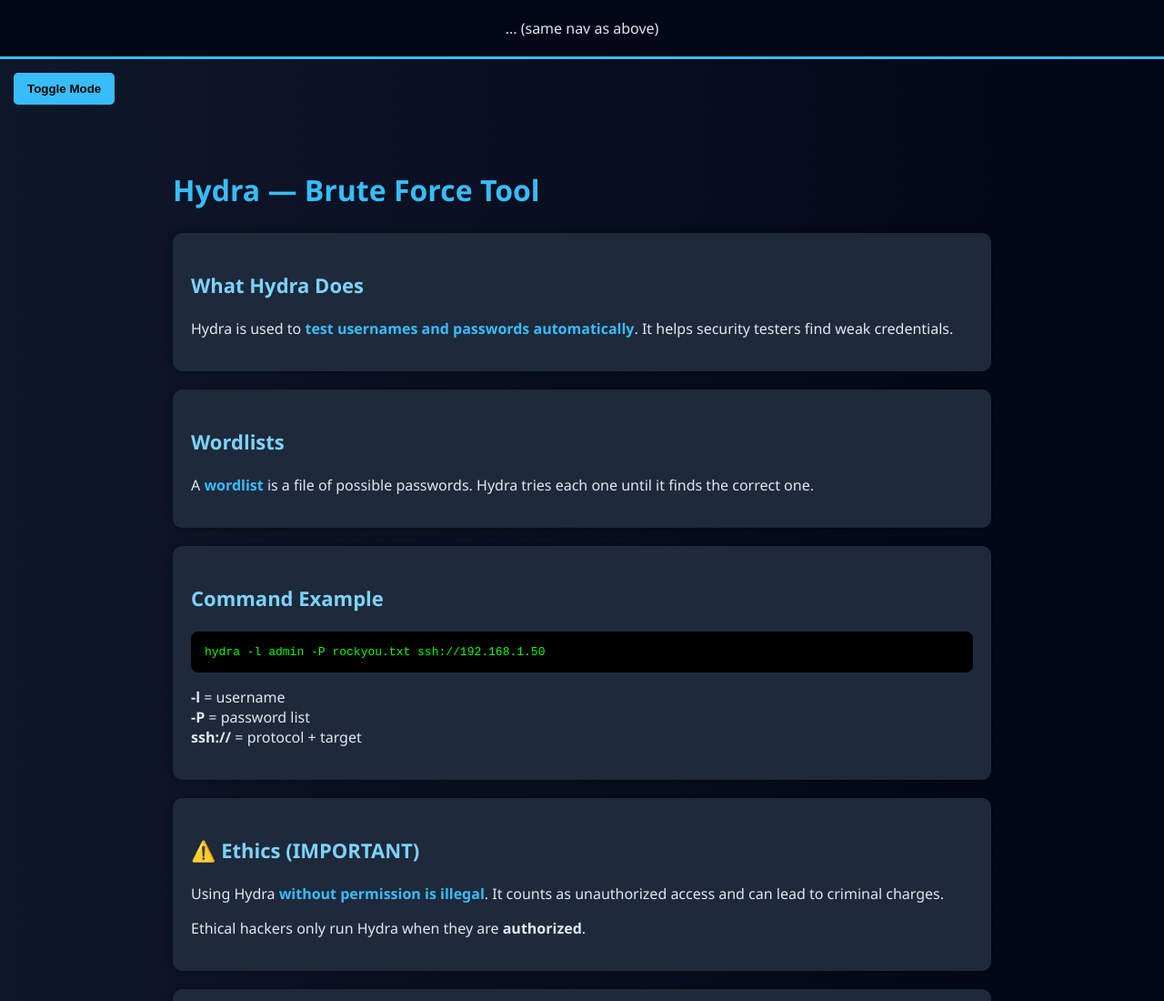
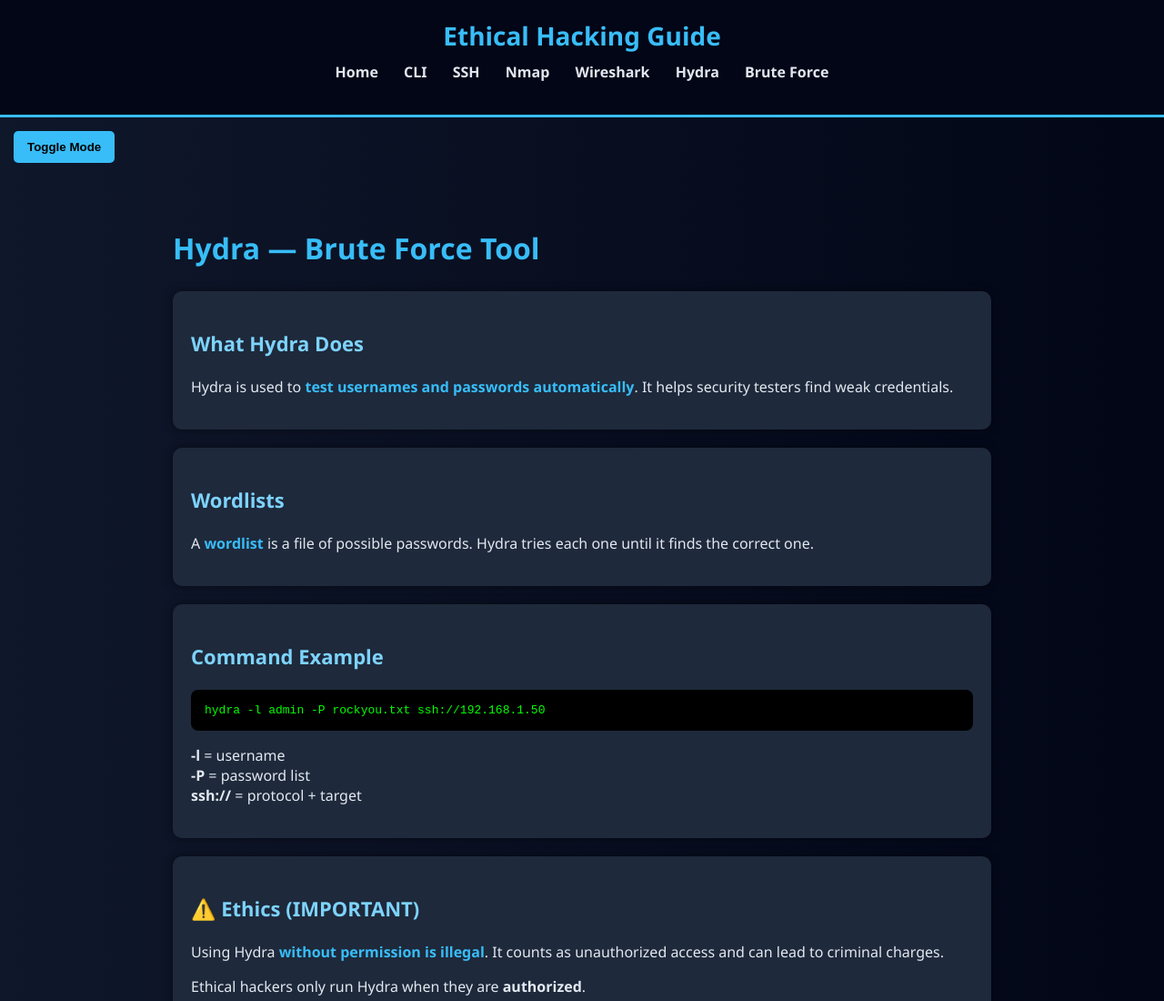
Before and after one commit to cristinaa45/Ethical-Hacking, a plain HTML site: page hydra.html in a window 1280 px wide. Shown: the top 1100 px of the page at 91% size. Drawn offline with Linux system fonts and the light colour scheme.

Commit message:
Update hydra.html

```diff
--- a/hydra.html
+++ b/hydra.html
@@ -1,15 +1,30 @@
 <!DOCTYPE html>
-<html>
+<html lang="en">
 <head>
+    <meta charset="UTF-8">
     <title>Hydra</title>
     <link rel="stylesheet" href="style.css">
 </head>
+
 <body>
 
-<nav> ... (same nav as above) </nav>
+<nav>
+    <h1>Ethical Hacking Guide</h1>
+    <ul>
+        <li><a href="index.html">Home</a></li>
+        <li><a href="cli.html">CLI</a></li>
+        <li><a href="ssh.html">SSH</a></li>
+        <li><a href="nmap.html">Nmap</a></li>
+        <li><a href="wireshark.html">Wireshark</a></li>
+        <li><a href="hydra.html">Hydra</a></li>
+        <li><a href="bruteforce.html">Brute Force</a></li>
+    </ul>
+</nav>
+
 <button onclick="toggleMode()">Toggle Mode</button>
 
 <main>
+
 <h2>Hydra — Brute Force Tool</h2>
 
 <div class="section">
@@ -65,6 +80,7 @@ Ethical hackers only run Hydra when they are <b>authorized</b>.
 </div>
 
 </main>
+
 <script src="script.js"></script>
 </body>
 </html>
```
